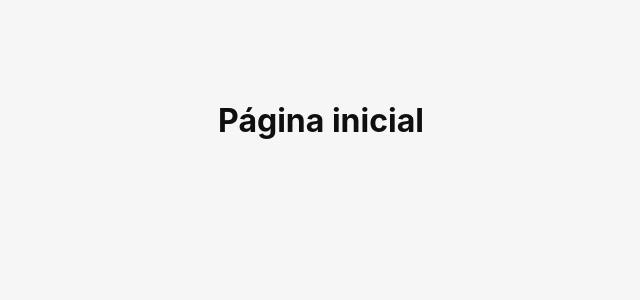
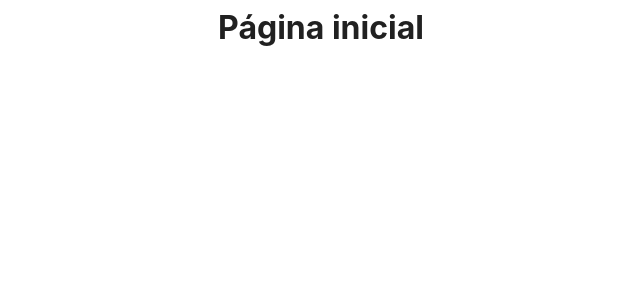
Before and after one commit to PlaycardSys/terminal, a Vue app: page / in a window 1280 px wide. Shown: the top 300 px of the page, without its empty margins (319-959 px from the left). Built offline with nearby package versions, Linux system fonts and the light colour scheme.

Commit message:
add vuetify

```diff
--- a/package.json
+++ b/package.json
@@ -12,11 +12,13 @@
   "dependencies": {
     "@tauri-apps/api": "^1.3.0",
     "vue": "^3.3.4",
-    "vue-router": "^4.2.2"
+    "vue-router": "^4.2.2",
+    "vuetify": "^3.3.2"
   },
   "devDependencies": {
     "@tauri-apps/cli": "^1.3.1",
     "@vitejs/plugin-vue": "^4.2.3",
-    "vite": "^4.3.9"
+    "vite": "^4.3.9",
+    "vite-plugin-vuetify": "^1.0.2"
   }
 }
--- a/src/App.vue
+++ b/src/App.vue
@@ -1,3 +1,10 @@
 <template>
-    <router-view></router-view>
+    <v-app>
+        <v-container>
+            <router-view></router-view>
+        </v-container>
+    </v-app>
 </template>
+
+<script setup>
+</script>
--- a/src/main.js
+++ b/src/main.js
@@ -1,8 +1,10 @@
 import { createApp } from "vue";
 import "./styles.css";
 import router from "./router";
+import vuetify from "./plugins/vuetify";
 import App from "./App.vue";
 
 createApp(App)
+    .use(vuetify)
     .use(router)
     .mount("#app");
--- /dev/null
+++ b/src/plugins/vuetify.js
@@ -0,0 +1,4 @@
+import 'vuetify/styles'
+import { createVuetify } from 'vuetify'
+
+export default createVuetify()
--- a/src/views/Video.vue
+++ b/src/views/Video.vue
@@ -3,9 +3,7 @@
 </script>
 
 <template>
-  <div class="container">
     <h1>Página inicial</h1>
-  </div>
 </template>
 
 <style scoped>
--- a/vite.config.js
+++ b/vite.config.js
@@ -1,9 +1,17 @@
 import { defineConfig } from "vite";
 import vue from "@vitejs/plugin-vue";
+import vuetify, { transformAssetUrls } from "vite-plugin-vuetify";
 
 // https://vitejs.dev/config/
 export default defineConfig(async () => ({
-  plugins: [vue()],
+  plugins: [
+      vue({
+        template: { transformAssetUrls }
+      }),
+      vuetify({
+        autoImport: true
+      }),
+  ],
 
   // Vite options tailored for Tauri development and only applied in `tauri dev` or `tauri build`
   // prevent vite from obscuring rust errors
```
Also changed, not shown: 1 other file (tests, documents, lock files or other folders).
